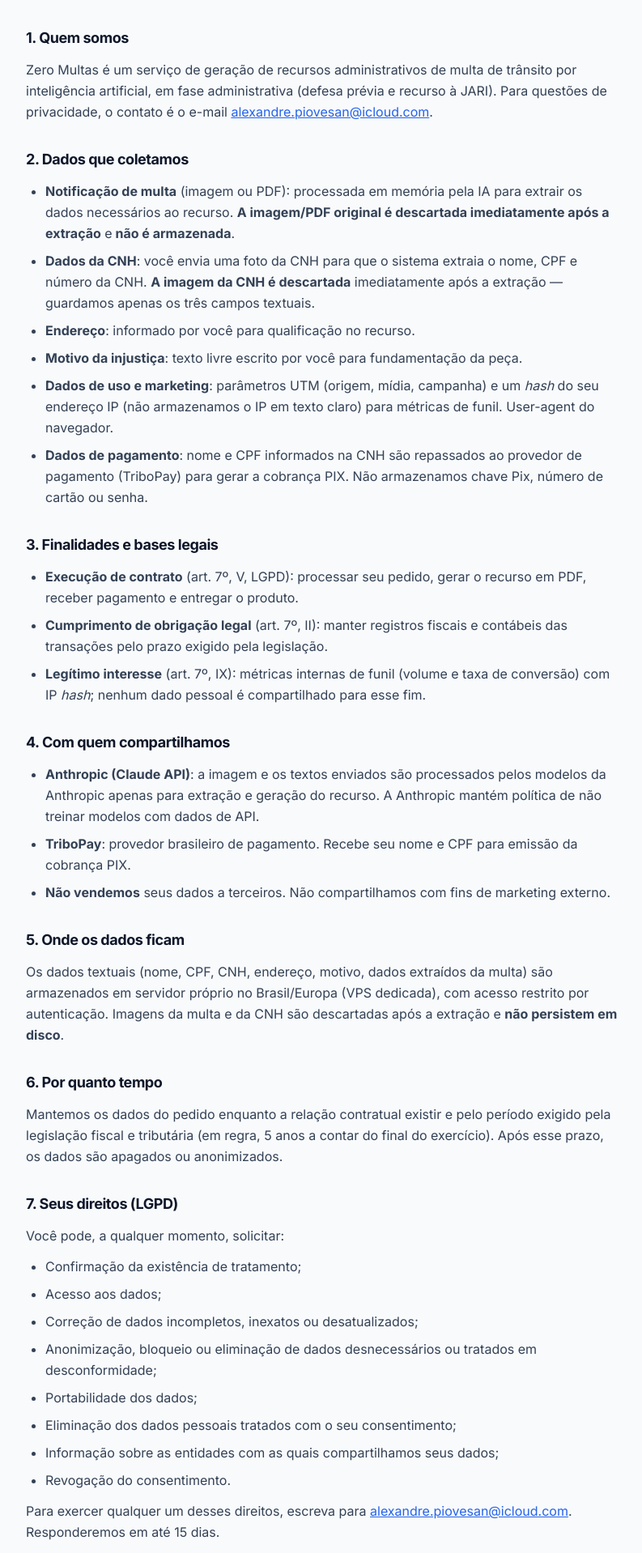
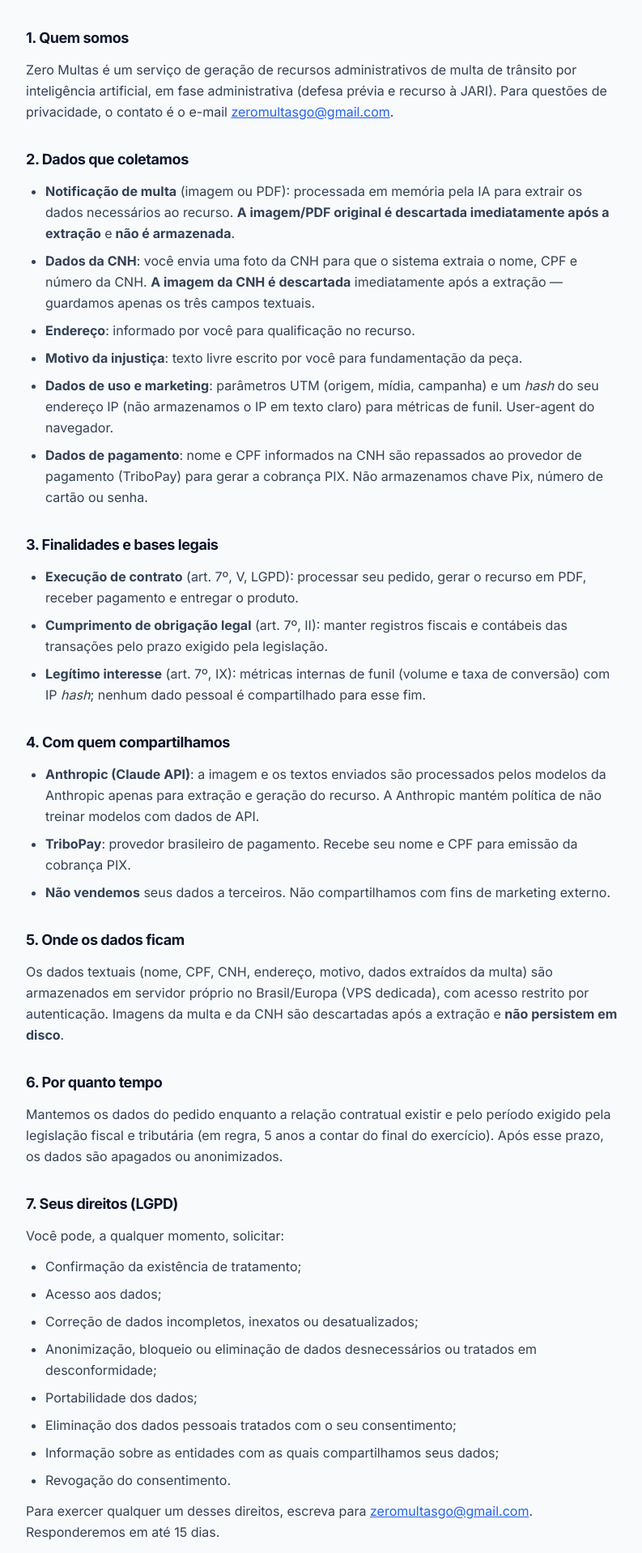
Before and after one commit to rochajps/zeromultas, a Next.js app: page /privacidade in a window 1280 px wide. Shown: the part 262-2180 px from the top of the page at 81% size, without its empty margins (240-1033 px from the left). Built offline with nearby package versions, Linux system fonts and the light colour scheme; no server answers.

Commit message:
trocar email de contato: alexandre.piovesan -> zeromultasgo@gmail.com

```diff
--- a/src/app/privacidade/page.tsx
+++ b/src/app/privacidade/page.tsx
@@ -28,7 +28,7 @@ export default function PrivacidadePage() {
           <p>
             Zero Multas é um serviço de geração de recursos administrativos de multa de trânsito por inteligência
             artificial, em fase administrativa (defesa prévia e recurso à JARI). Para questões de privacidade,
-            o contato é o e-mail <a className="text-blue-600 underline" href="mailto:alexandre.piovesan@icloud.com">alexandre.piovesan@icloud.com</a>.
+            o contato é o e-mail <a className="text-blue-600 underline" href="mailto:zeromultasgo@gmail.com">zeromultasgo@gmail.com</a>.
           </p>
         </Section>
 
@@ -124,7 +124,7 @@ export default function PrivacidadePage() {
           </ul>
           <p className="mt-3">
             Para exercer qualquer um desses direitos, escreva para{' '}
-            <a className="text-blue-600 underline" href="mailto:alexandre.piovesan@icloud.com">alexandre.piovesan@icloud.com</a>.
+            <a className="text-blue-600 underline" href="mailto:zeromultasgo@gmail.com">zeromultasgo@gmail.com</a>.
             Responderemos em até 15 dias.
           </p>
         </Section>
```
